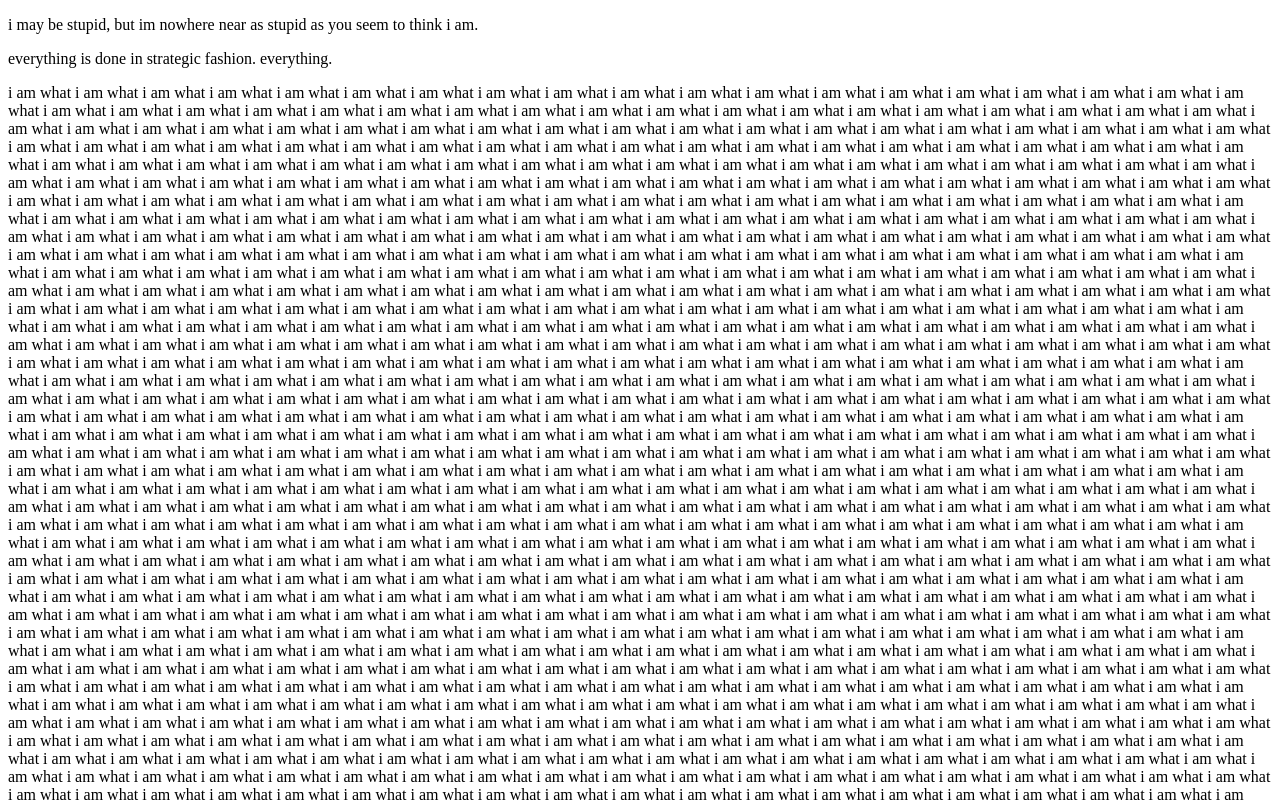
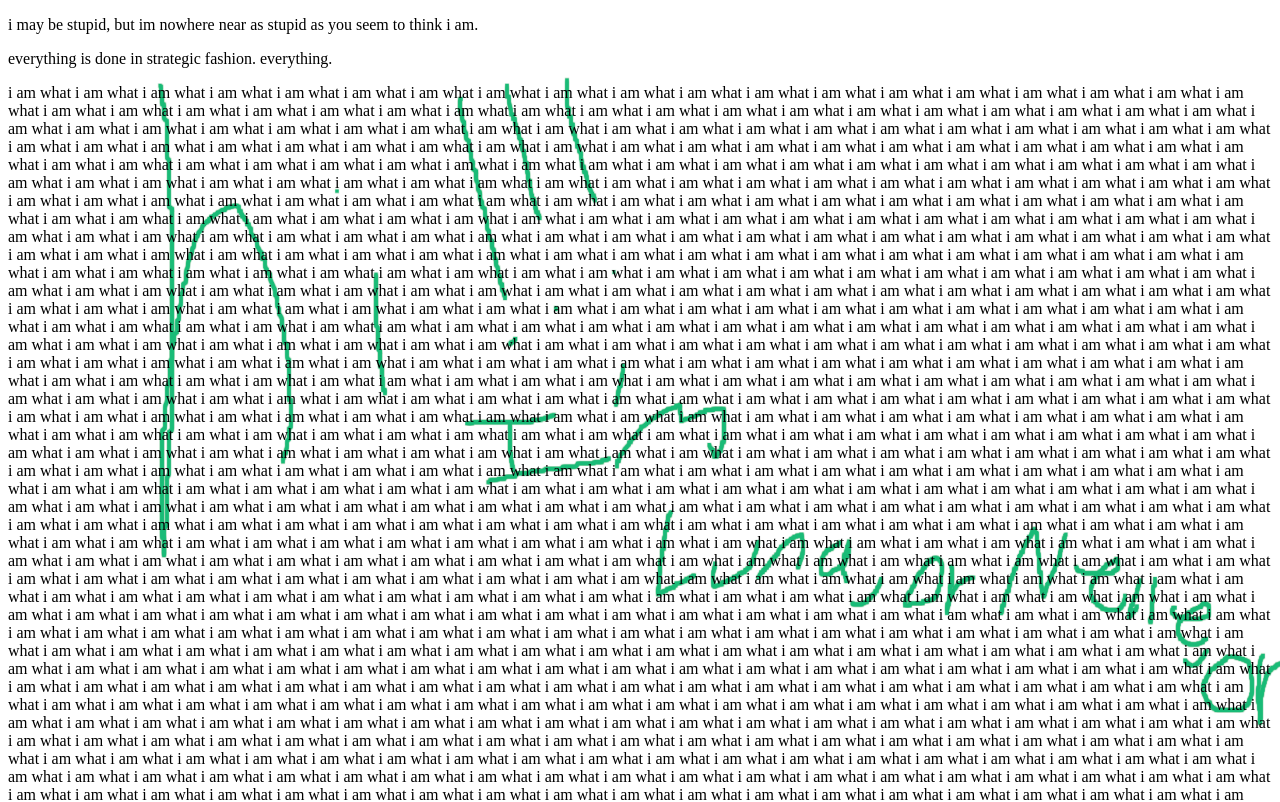
Before and after one commit to LimePotato/nullafati.xyz, a plain HTML site: page Archives/Websites/old/about.html in a window 1280 px wide. Shown: the top 802 px of the page. Drawn offline with Linux system fonts and the light colour scheme; the site is published under a folder, as on GitHub Pages, so addresses that start at the root find nothing.

Commit message:
fix about bckgrd

```diff
--- a/Archives/Websites/old/about.html
+++ b/Archives/Websites/old/about.html
@@ -12,7 +12,7 @@
         type = "image/x-icon">
         <style>
             body {
-      background-image: url('/assets/hi.png');
+      background-image: url('assets/hi.png');
       background-repeat: no-repeat;
       background-attachment: fixed;
       background-size: 100% 100%;
```
